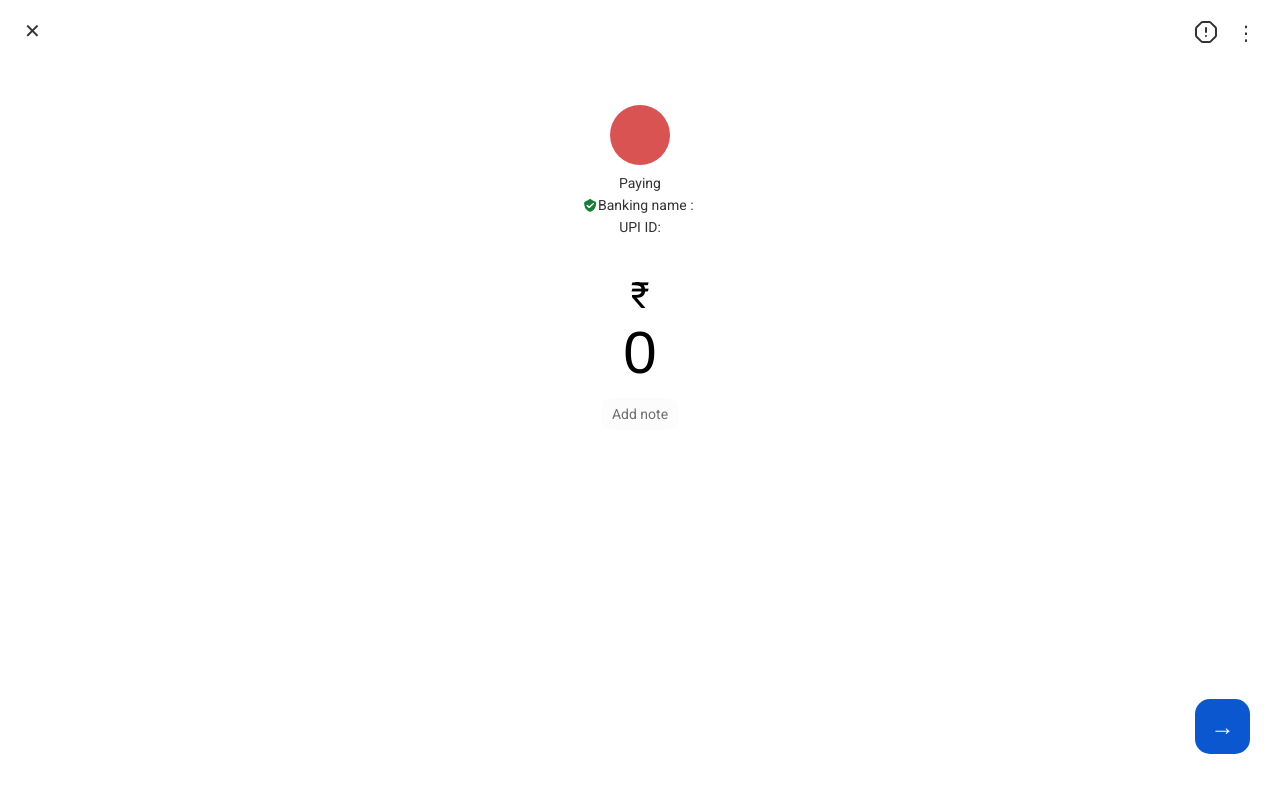
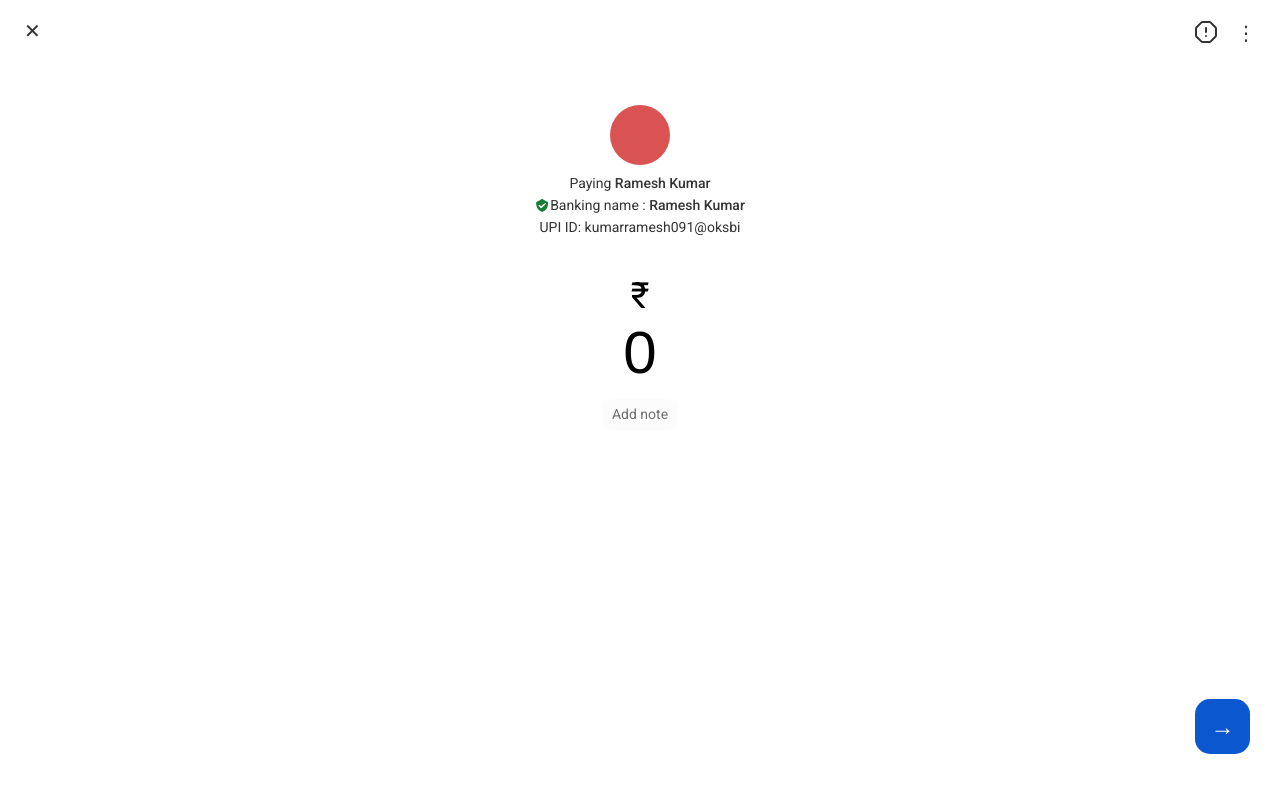
Before and after one commit to Einstein-ash/above_all_bank, a React (Create React App) app: page /payment in a window 1280 px wide. Shown: the top 792 px of the page. Built offline with nearby package versions, Linux system fonts and the light colour scheme.

Commit message:
adjusted pin input numpad size 1

```diff
--- a/src/pages/PaymentUI.jsx
+++ b/src/pages/PaymentUI.jsx
@@ -123,13 +123,13 @@ useEffect(() => {
         <div className="avatar">{userData.name.charAt(0)}</div>
         <div className="name-info">
           <p className="paying-name">
-            Paying <strong>{userData.name}</strong>
+            Paying <strong>{userData.name ?  userData.name : "Ramesh Kumar"}</strong>
           </p>
           <p className="bank-name">
             <p className="verify_icon"></p>
-            Banking name : <strong> &nbsp;{userData.banking_name}</strong>
+            Banking name : <strong> &nbsp;{userData.banking_name ? userData.banking_name : "Ramesh Kumar"}</strong>
           </p>
-          <p className="upi-info">UPI ID: {userData.upi_id}</p>
+          <p className="upi-info">UPI ID: {userData.upi_id ? userData.upi_id : "kumarramesh091@oksbi"}</p>
         </div>
       </div>
 
--- a/src/pages/PinEntryScreen.css
+++ b/src/pages/PinEntryScreen.css
@@ -145,7 +145,7 @@
     width: 100%;
     display: flex;
     flex-direction: column;
-    gap: 5px;
+    /* gap: 5px; */
     box-sizing: border-box;
   }
 
@@ -189,10 +189,10 @@
   .numpad {
     background-color: #e1e1e1d3;
     padding: 11px 16px;
-    box-shadow: 0 -2px 10px rgba(0, 0, 0, 0.2);
+    box-shadow: 0 -2px 10px rgba(0, 0, 0, 0.1);
     display: grid;
     grid-template-columns: repeat(3, 1fr);
-    gap: 15px;
+    gap: 12px;
     width: 100%;
     box-sizing: border-box;
   }
```
